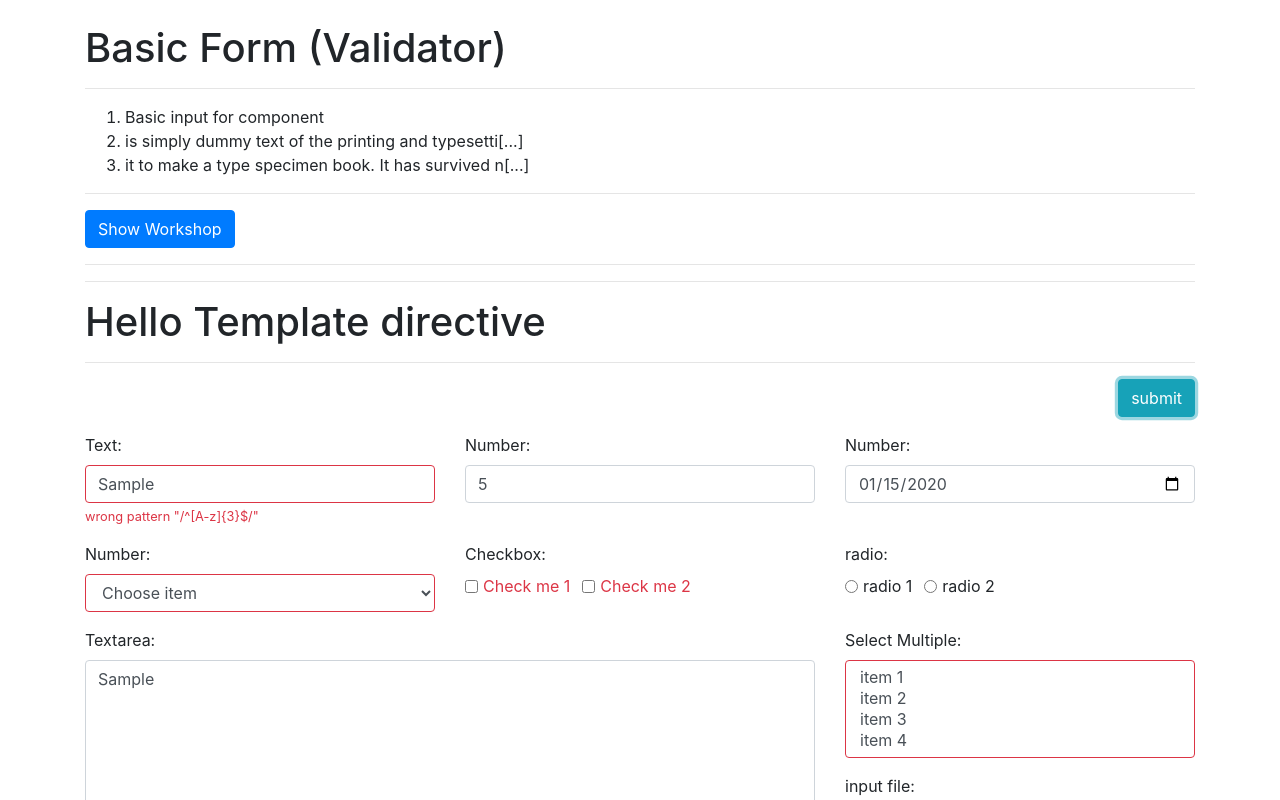
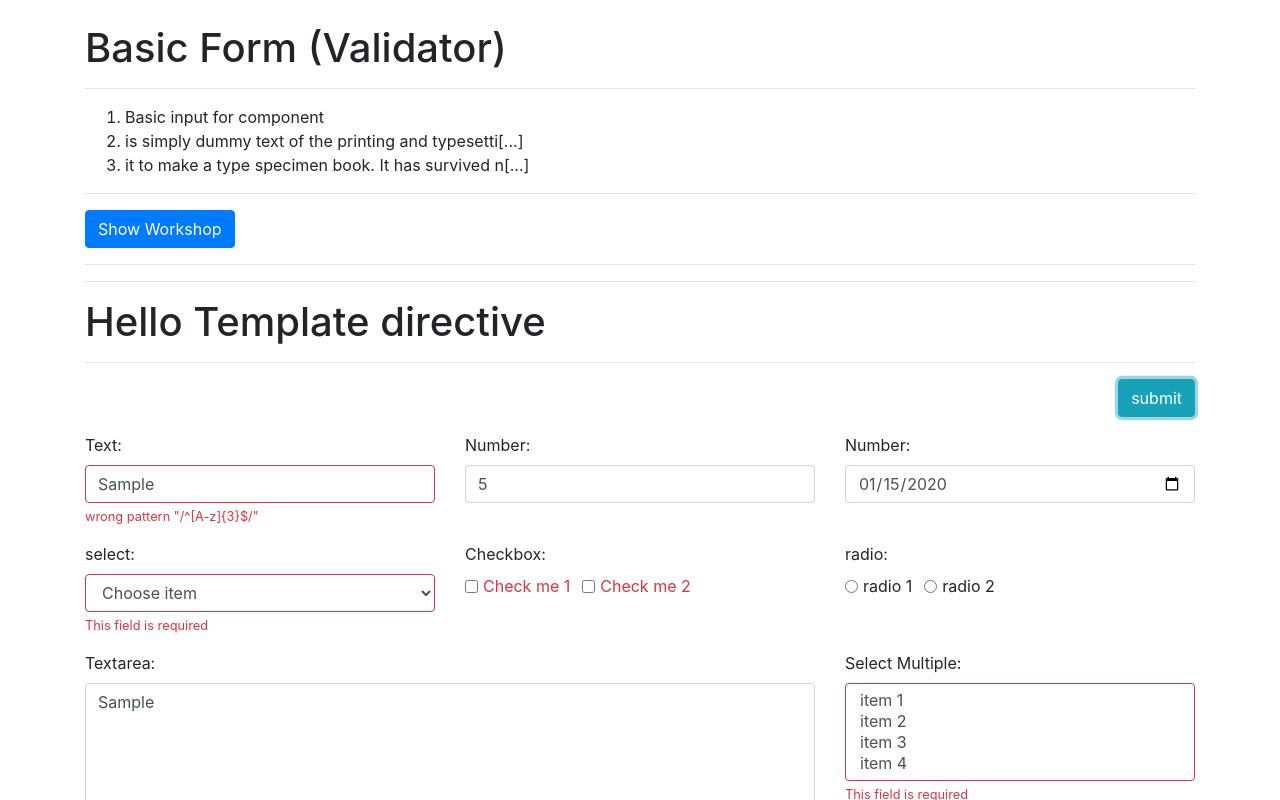
Before and after one commit to un4ckn0wl3z/basic-angular7, an Angular app: page / in a window 1280 px wide. Both pictures are taken after typing "Sample", "5", "2020-01-15", "Sample" into the empty fields and a click on the button "submit". Shown: the top 800 px of the page. Built offline with nearby package versions, Linux system fonts and the light colour scheme.

Commit message:
add errror message

```diff
--- a/src/app/app.component.html
+++ b/src/app/app.component.html
@@ -51,18 +51,24 @@
           <div class="form-group">
               <label for="">Number: </label>
               <input type="number" formControlName="numb"  class="form-control" placeholder="Please input data">
+              <div class="invalid-feedback">
+                {{ getErrorMessage(formB.get('numb')) }}
+              </div>
             </div>
       </div>
       <div class="col-4">
           <div class="form-group">
               <label for="">Number: </label>
               <input type="date" formControlName="date"  class="form-control" placeholder="Please input data">
+              <div class="invalid-feedback">
+                {{ getErrorMessage(formB.get('text')) }}
+              </div>
             </div>
       </div>
 
       <div class="col-4">
           <div class="form-group">
-              <label for="">Number: </label>
+              <label for="">select: </label>
               <select class="form-control" formControlName="select" >
                 <option value="">Choose item</option>
                 <option value="1">item 1</option>
@@ -72,6 +78,9 @@
                 <option value="5">item 5</option>
 
               </select>
+              <div class="invalid-feedback">
+                {{ getErrorMessage(formB.get('select')) }}
+              </div>
             </div>
       </div>
 
@@ -111,6 +120,9 @@
         <div class="form-group">
           <label for="">Textarea: </label>
           <textarea formControlName="textaread"  class="form-control" cols="30" rows="10" placeholder="input data"></textarea>
+          <div class="invalid-feedback">
+            {{ getErrorMessage(formB.get('textaread')) }}
+          </div>
         </div>
       </div>
 
@@ -125,6 +137,9 @@
                 <option value="3">item 3</option>
                 <option value="4">item 4</option>
               </select>
+              <div class="invalid-feedback">
+                {{ getErrorMessage(formB.get('selects')) }}
+              </div>
             </div>
 
             <div class="form-group">
```
